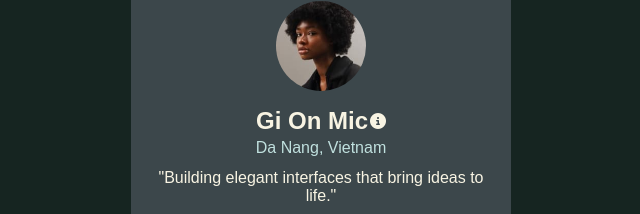
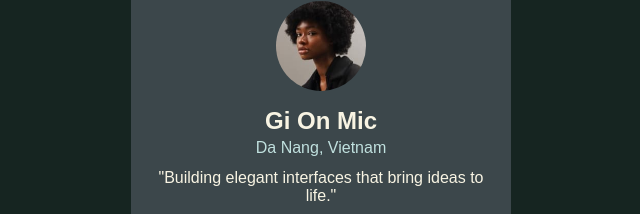
Before and after one commit to gi-FE-mentor/social-link-profile, a plain HTML site: page index.html in a window 1280 px wide. Shown: the part 175-389 px from the top of the page, 319-959 px from the left. Drawn offline with Linux system fonts and the light colour scheme.

Commit message:
fix: remove fa icon & resolve issue

```diff
--- a/index.html
+++ b/index.html
@@ -23,15 +23,7 @@
       />
 
       <div class="basic-info">
-        <div style="display: flex; align-items: center">
-          <p class="text-preset-1">Gi On Mic</p>
-          <i
-            class="fa-solid fa-circle-info tooltip"
-            data-tooltip="Use Tab to cycle through the links"
-            style="margin-left: 2px"
-          ></i>
-        </div>
-
+        <h1 class="text-preset-1" style="margin: 0">Gi On Mic</h1>
         <p style="color: #c0e0de">Da Nang, Vietnam</p>
         <p style="text-align: center; margin: 12px 0">
           "Building elegant interfaces that bring ideas to life."
@@ -70,8 +62,4 @@
       </div>
     </div>
   </body>
-  <script
-    src="https://kit.fontawesome.com/68381061ba.js"
-    crossorigin="anonymous"
-  ></script>
 </html>
```
